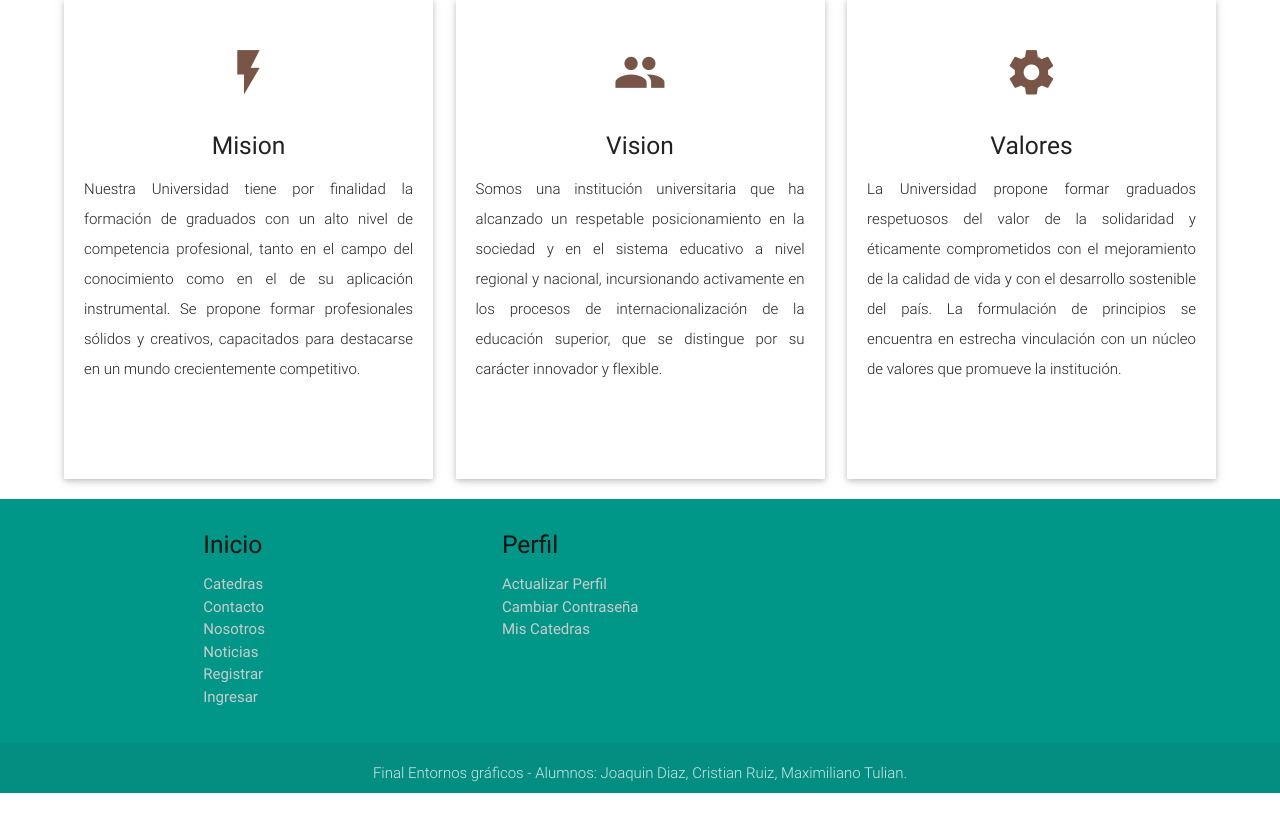
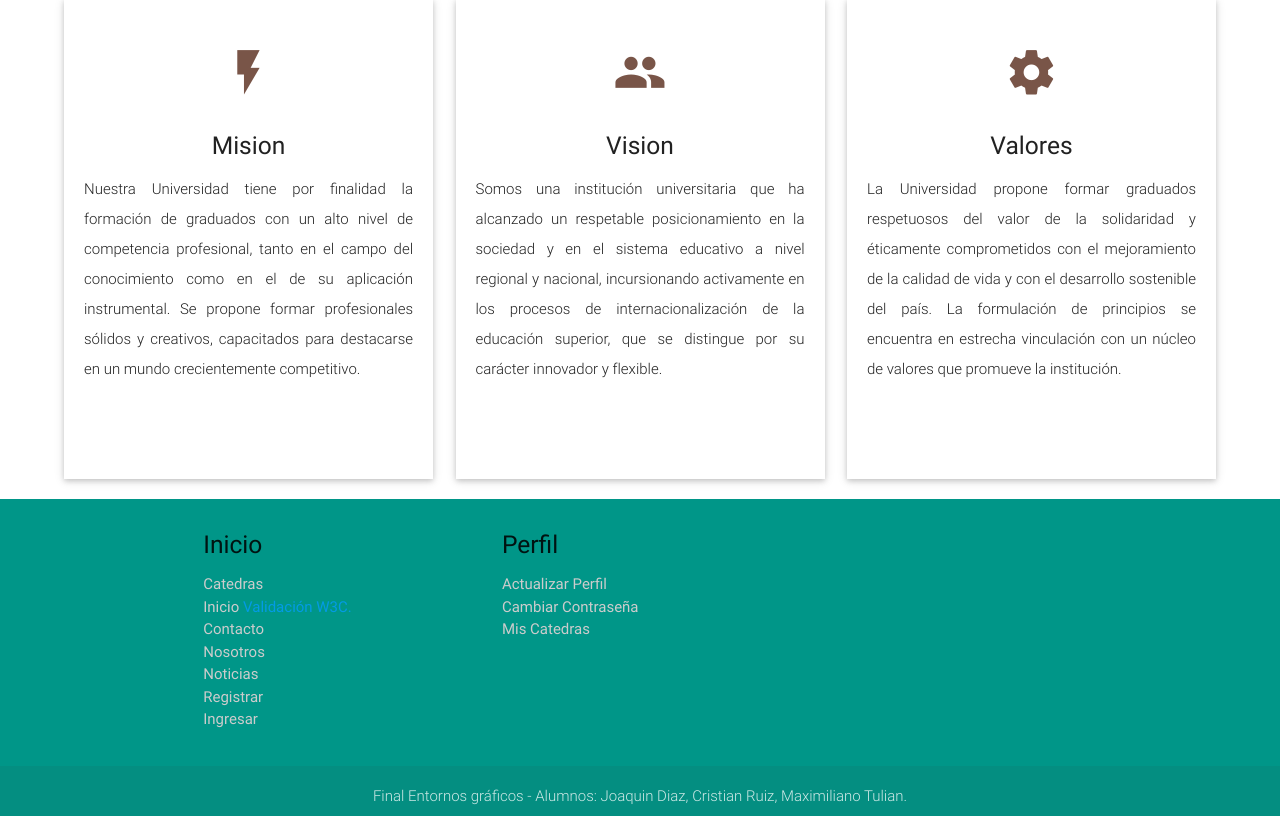
Before and after one commit to maximilianotulian/egfinal, a PHP site: page /home in a window 1280 px wide. Shown: the part 385-1201 px from the top of the page. Before the commit the page ends 1178 px from the top, so only its background shows below. Run offline with PHP 8.4, Linux system fonts and the light colour scheme; the visitor is signed in with stand-in values (Sample User, id 1); data that the repository does not hold is empty; some libraries are stand-ins or nearby versions.

Commit message:
Validacion W3C HOME

```diff
--- a/views/footer.php
+++ b/views/footer.php
@@ -21,6 +21,12 @@ $loggedUser = UserHelper::getLoggedUser();
                         <?php if($loggedUser) { ?>
                         <li><a class="footer--list-item" href="/subjects">Catedras</a></li>
                         <?php } ?>
+                        <li>
+                            <a class="footer--list-item" href="/home">Inicio</a>
+                            <a href="https://validator.w3.org/nu/?doc=http%3A%2F%2Fportaleducativo.tigrimigri.com%2F">
+                                Validación W3C.
+                            </a>
+                        </li>
                         <li><a class="footer--list-item" href="/contact">Contacto</a></li>
                         <li><a class="footer--list-item" href="/us">Nosotros</a></li>
                         <li><a class="footer--list-item" href="/news">Noticias</a></li>
```
